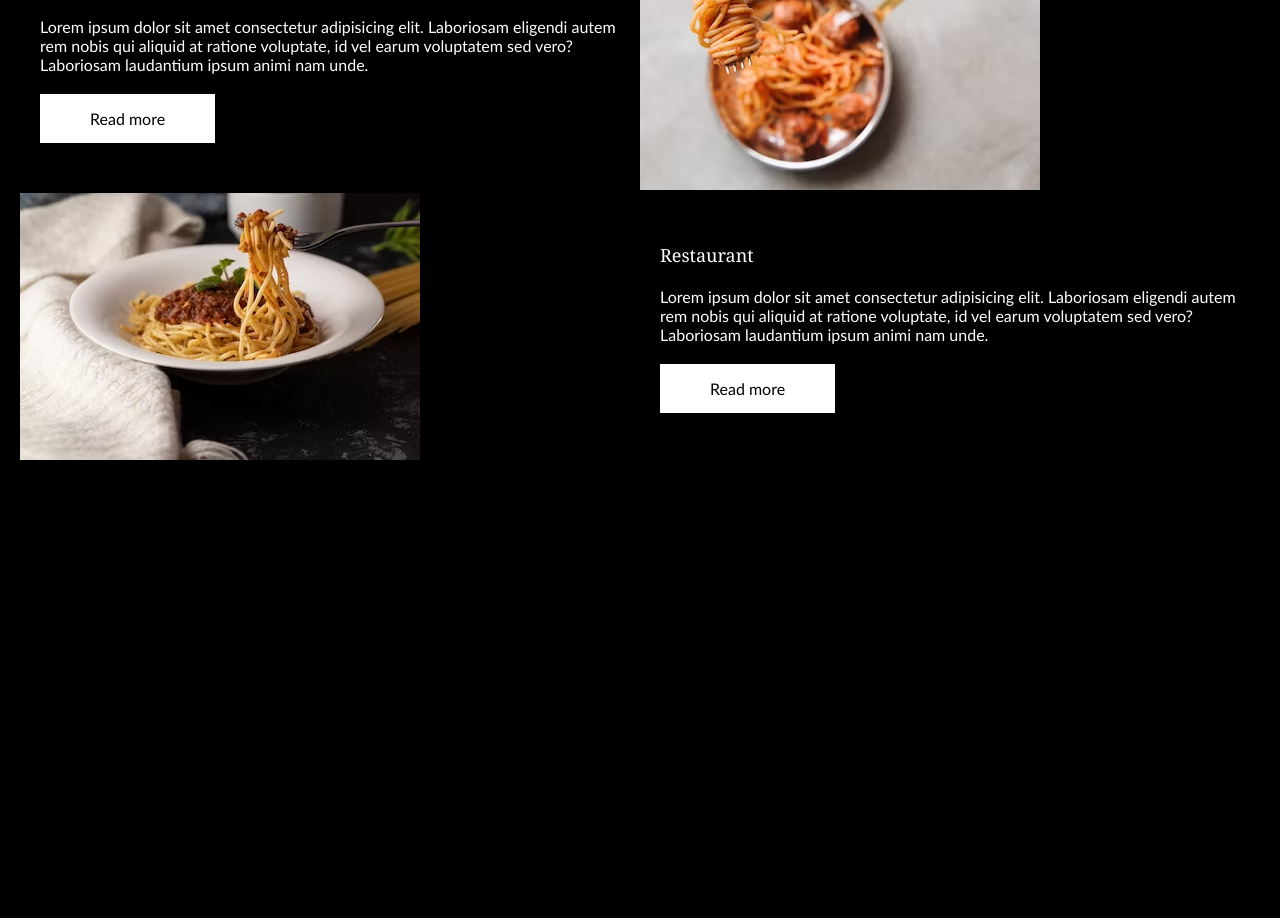
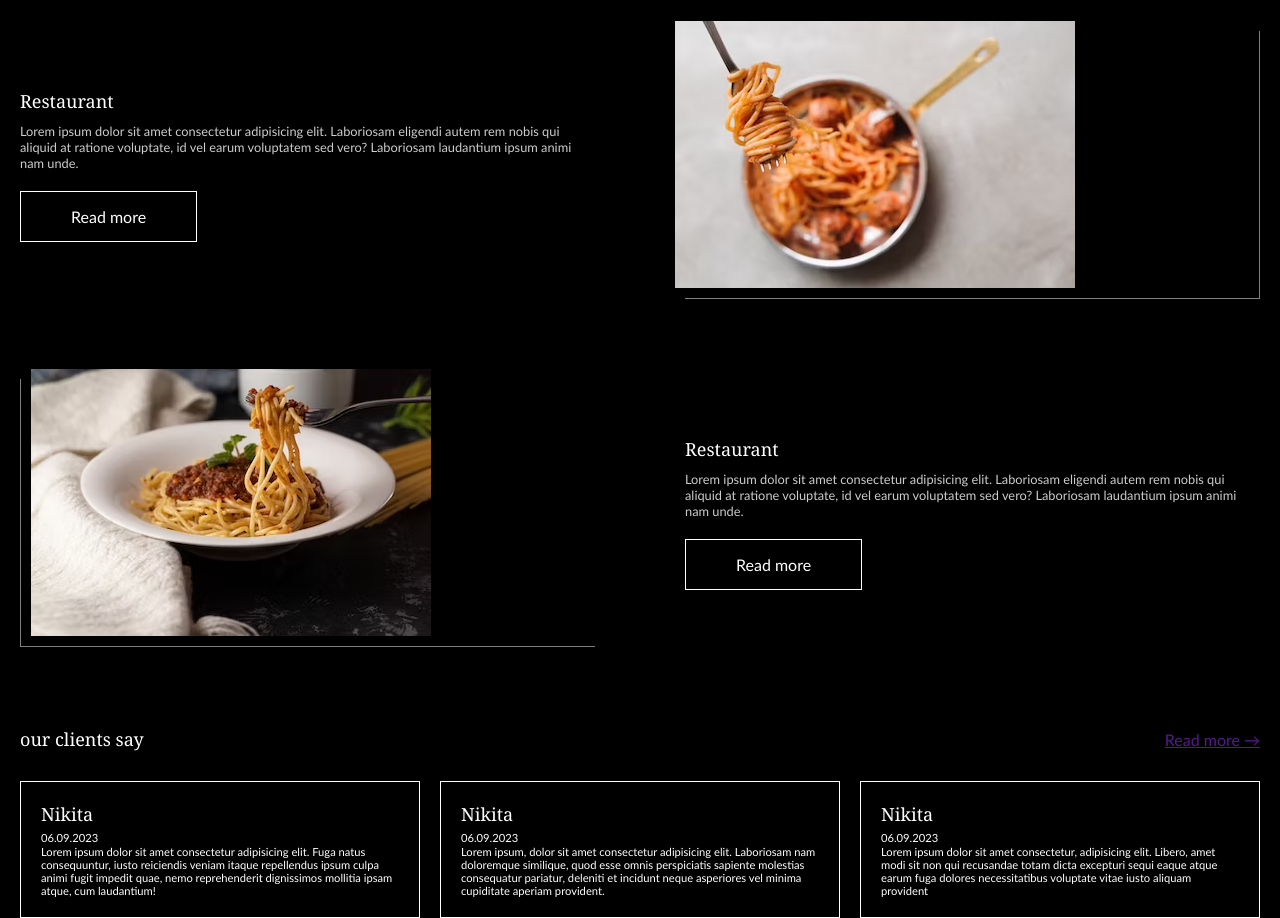
Before and after one commit to Mosesemeh/e-commerce, a plain HTML site: page index.html in a window 1280 px wide. Shown: the part 1000-1918 px from the top of the page. Before the commit the page ends 1513 px from the top, so only its background shows below. Drawn offline with Linux system fonts and the light colour scheme.

Commit message:
initial main

```diff
--- a/index.html
+++ b/index.html
@@ -65,5 +65,28 @@
                     </div>
                 </div>
     </div>
+    <div class="reviews">
+        <div class="columns">
+            <h2>our clients say</h2>
+            <a href="">Read more &rarr;</a>
+        </div>
+        <div class="reviews-grid">
+            <div class="review">
+                    <h3>Nikita</h3>
+                    <time>06.09.2023</time>
+                    <p>Lorem ipsum dolor sit amet consectetur adipisicing elit. Fuga natus consequuntur, iusto reiciendis veniam itaque repellendus ipsum culpa animi fugit impedit quae, nemo reprehenderit dignissimos mollitia ipsam atque, cum laudantium!</p>
+                </div>
+                <div class="review">
+                    <h3>Nikita</h3>
+                    <time>06.09.2023</time>
+                    <p>Lorem ipsum, dolor sit amet consectetur adipisicing elit. Laboriosam nam doloremque similique, quod esse omnis perspiciatis sapiente molestias consequatur pariatur, deleniti et incidunt neque asperiores vel minima cupiditate aperiam provident.</p>
+                </div>
+                <div class="review">
+                    <h3>Nikita</h3>
+                    <time>06.09.2023</time>
+                    <p>Lorem ipsum dolor sit amet consectetur, adipisicing elit. Libero, amet modi sit non qui recusandae totam dicta excepturi sequi eaque atque earum fuga dolores necessitatibus voluptate vitae iusto aliquam provident</p>
+                </div>
+        </div>
+    </div>
 </body>
 </html>
--- a/pasta.css
+++ b/pasta.css
@@ -26,6 +26,11 @@ header a.logo, h1,h2,h3,h4{
     text-decoration: none;
     padding: 15px 50px;
     display: inline-block;
+}
+.btn.outline{
+    background-color: #000;
+    color: #fff;
+    border: 1px solid #fff;
 }
 header{
     position: absolute;
@@ -103,20 +108,66 @@ div.intro div.content .btn{
     margin-top: 50px;
 }
 div.content-blocks{
-    padding: 50px 20px;
+    padding: 0px 20px;
 }
 div.content-block{
     display: grid;
     align-items: center;
     grid-template-columns: repeat(2, 1fr);
+    gap: 90px;
+    margin: 80px 0;
 }
 div.content-block div.texts{
-    padding: 20px;
+    padding: 0;
 }
 div.content-block div.texts p{
-    margin-top: 20px;
+    margin-top: 10px;
     margin-bottom: 20px;
+    font-size: 0.8rem;
+    color: #ccc;
 }
 div.content-block:nth-child(even) div.side-img{
     order: 2;
 }
+div.content-block div.side-img{
+    border-left: 1px solid rgba(255,255,255,0.5);
+    border-bottom: 1px solid rgba(255,255,255,0.5);
+}
+div.content-block div.side-img img{
+    display: block;
+    position: relative;
+    top: -10px;
+    left: 10px;
+}
+div.content-block:nth-child(even) div.side-img{
+    border-right: 1px solid rgba(255,255,255,0.5);
+    border-bottom: 1px solid rgba(255,255,255,0.5);
+    border-left:0;
+}
+div.content-block:nth-child(even) div.side-img img{
+    left: -10px;
+}
+div.reviews{
+    padding: 0 20px;
+}
+div.reviews div.columns{
+     display: flex;
+     justify-content: space-between;
+     align-items: center;
+     margin-bottom: 30px;
+}
+div.reviews-grid{
+    display: grid;
+    grid-template-columns: repeat(3, 1fr);
+    gap: 20px;
+}
+div.review{
+    border: 1px solid #fff;
+    padding: 20px;
+}
+div.review p{
+    font-size:0.7rem;
+}
+div.review time{
+    font-size: 0.7rem;
+}
```
